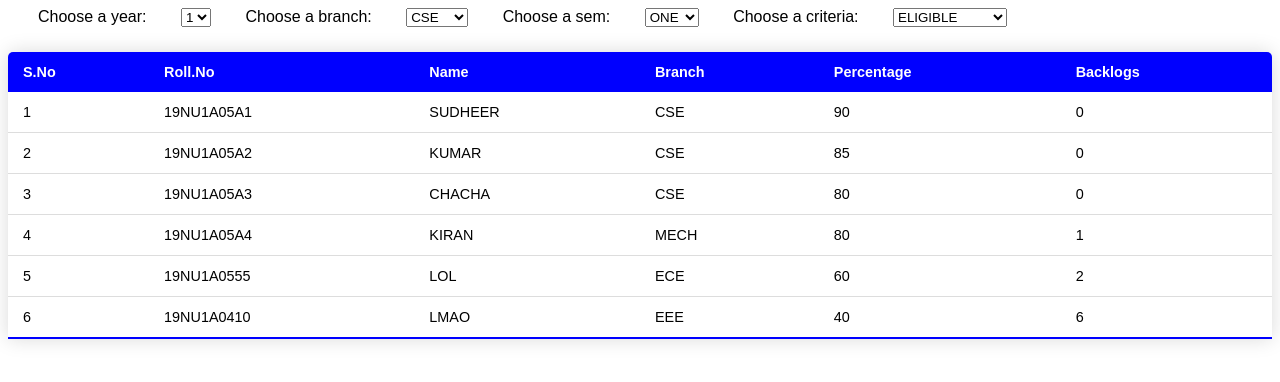
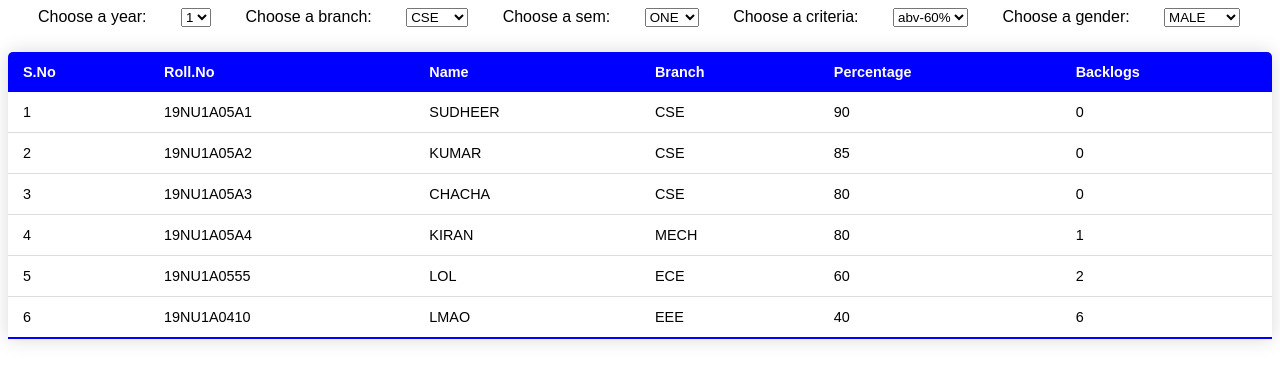
Before and after one commit to Choppalibhargav/college-sql-project, a Flask app: template templates/table.html in a window 1280 px wide. Shown: the top 382 px of the page. Run offline with Flask 2, Linux system fonts and the light colour scheme; the template is opened without the code that fills it, so the values that code supplies are empty.

Commit message:
update: added gender and percentage

```diff
--- a/templates/table.html
+++ b/templates/table.html
@@ -34,8 +34,14 @@
 
 <label for="criteria-selection">Choose a criteria:</label>
 <select name="criteria" id="criteria">
-  <option value="eligible">ELIGIBLE</option>
-  <option value="not-eligible">NOT-ELIGIBLE</option>
+  <option value="abv-sixty">abv-60%</option>
+  <option value="abv-sixty-five">abv-65%</option>
+  <option value="abv-seventy">abv-70%</option>
+</select>
+<label for="criteria-selection">Choose a gender:</label>
+<select name="gender" id="gender">
+  <option value="male">MALE</option>
+  <option value="female">FEMALE</option>
 </select>
     <table class="content-table">
         <thead>
```
